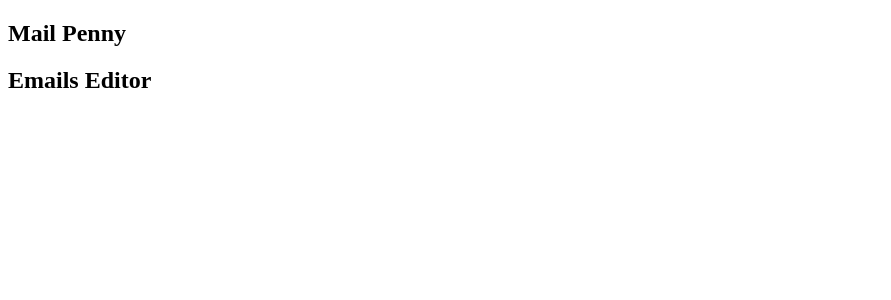
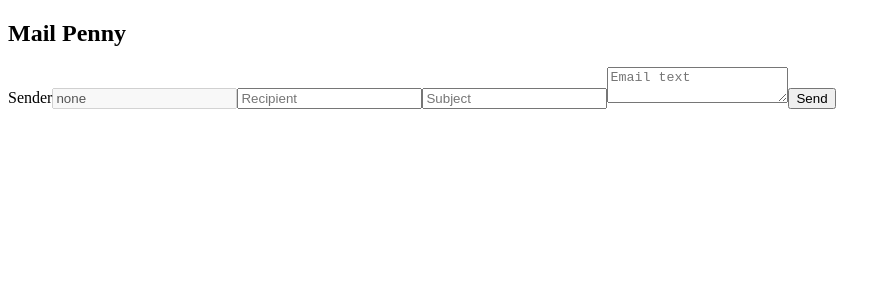
Before and after one commit to Viper-JSX/Mail_Penny, a React app: page /emails/create in a window 1280 px wide. Shown: the top 300 px of the page, without its empty margins (0-891 px from the left). Built offline with nearby package versions, Linux system fonts and the light colour scheme.

Commit message:
Created 'EmailEditor', added all necessary inputs (senderEmail, recipientEmail, subjectText, emailText)

```diff
--- /dev/null
+++ b/src/components/Email_editor/Email_editor.js
@@ -0,0 +1,23 @@
+import { useSelector } from "react-redux";
+
+function EmailEditor(){
+    const user = useSelector((state) => state.user);
+
+    return(
+        <div className="emailEditor">
+            <form className="emailForm" method="POST">
+                <label for="senderInput">Sender
+                    <input id="senderInput" name="sender" value={user?.email || "none"} type="email" disabled />
+                </label>
+
+                <input type="email" name="recipientEmail" placeholder="Recipient" />
+                <input type="text" name="subjectText" placeholder="Subject" />
+                <textarea name="emailText" placeholder="Email text"></textarea>
+
+                <button type="submit">Send</button>
+            </form>
+        </div>
+    );
+}
+
+export default EmailEditor;
--- a/src/components/Layout.js
+++ b/src/components/Layout.js
@@ -2,6 +2,7 @@ import { Outlet, Route, Routes } from "react-router";
 import Header from "./Header/Header";
 import MainPage from "./MainPage/MainPage";
 import Email from "./Emails/Email";
+import EmailEditor from "./Email_editor/Email_editor";
 
 function Layout(){
     return(
@@ -10,7 +11,7 @@ function Layout(){
             <Routes>
                 <Route path="/" element={<MainPage />} />
                 <Route path="/emails/:id" element={<Email />} />
-                <Route path="/emails/create" element={<h2>Emails Editor</h2>} />
+                <Route path="/emails/create" element={<EmailEditor />} />
 
                 <Route path="/authorization" element={<h2>Authorization</h2>}>
                     <Route path="sign-in" element={<h3>Sign-in</h3>} />
```
